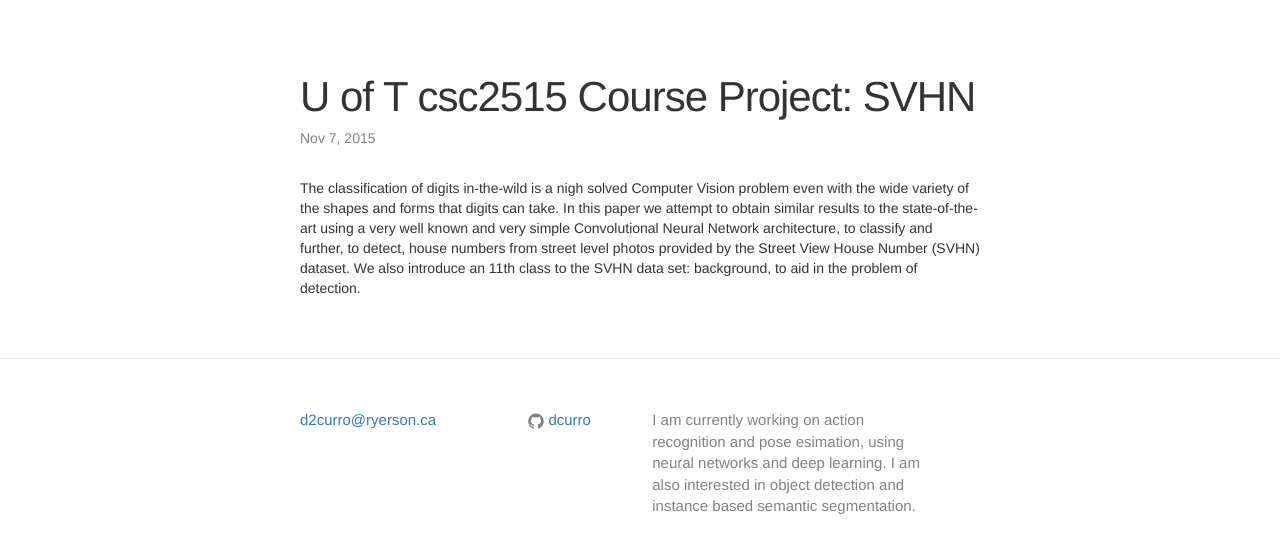
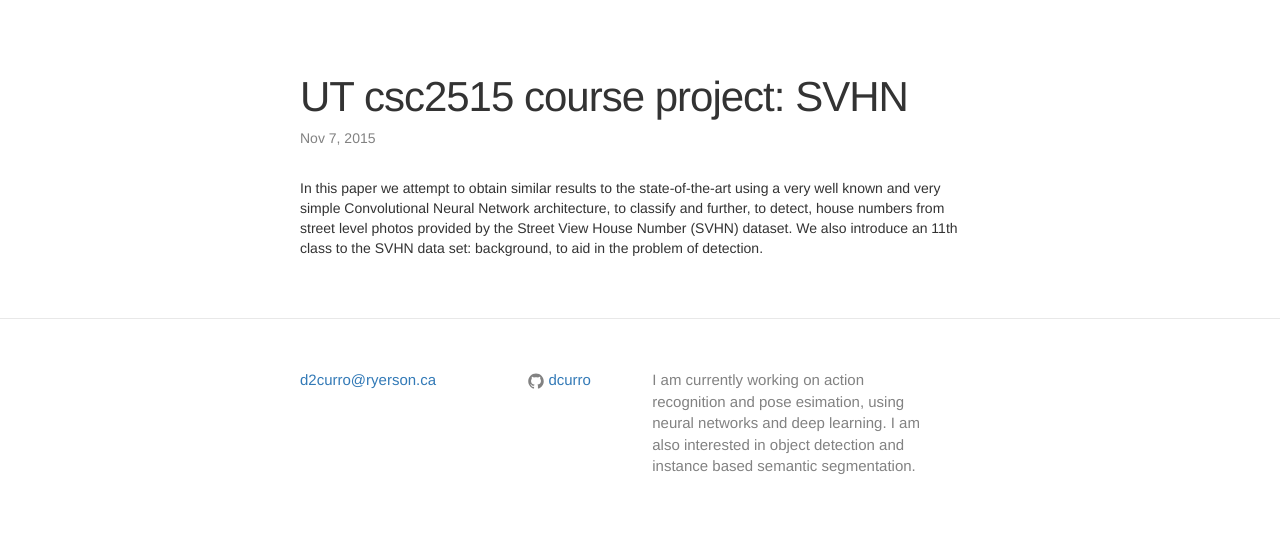
Before and after one commit to DCurro/dcurro.github.io, a Jekyll site: the page built from _posts/2016-11-06-welcome-to-jekyll.markdown, in a window 1280 px wide, cut to the strip 289-842 px from the top of the page. Built offline with Jekyll 4.4.1, drawn with Linux system fonts in a browser that asks for light colours.

Commit message:
Added paper for SVHN

```diff
--- a/_posts/2016-11-06-welcome-to-jekyll.markdown
+++ b/_posts/2016-11-06-welcome-to-jekyll.markdown
@@ -1,8 +1,9 @@
 ---
 layout: post
-title:  "U of T csc2515 Course Project: SVHN"
+title:  "UT csc2515 course project: SVHN"
 date:   2015-11-07 20:40:57
 categories: machine learning
 image: https://raw.githubusercontent.com/DCurro/dcurro.github.io/master/_assets/svhn_cover.png
+paper: "https://raw.githubusercontent.com/DCurro/dcurro.github.io/master/_assets/UT_CSC2515_Course_Project_SVHN.pdf"
 ---
-The classification of digits in-the-wild is a nigh solved Computer Vision problem even with the wide variety of the shapes and forms that digits can take. In this paper we attempt to obtain similar results to the state-of-the-art using a very well known and very simple Convolutional Neural Network architecture, to classify and further, to detect, house numbers from street level photos provided by the Street View House Number (SVHN) dataset. We also introduce an 11th class to the SVHN data set: background, to aid in the problem of detection.
+In this paper we attempt to obtain similar results to the state-of-the-art using a very well known and very simple Convolutional Neural Network architecture, to classify and further, to detect, house numbers from street level photos provided by the Street View House Number (SVHN) dataset. We also introduce an 11th class to the SVHN data set: background, to aid in the problem of detection.
```
Also changed, not shown: 1 other file.
